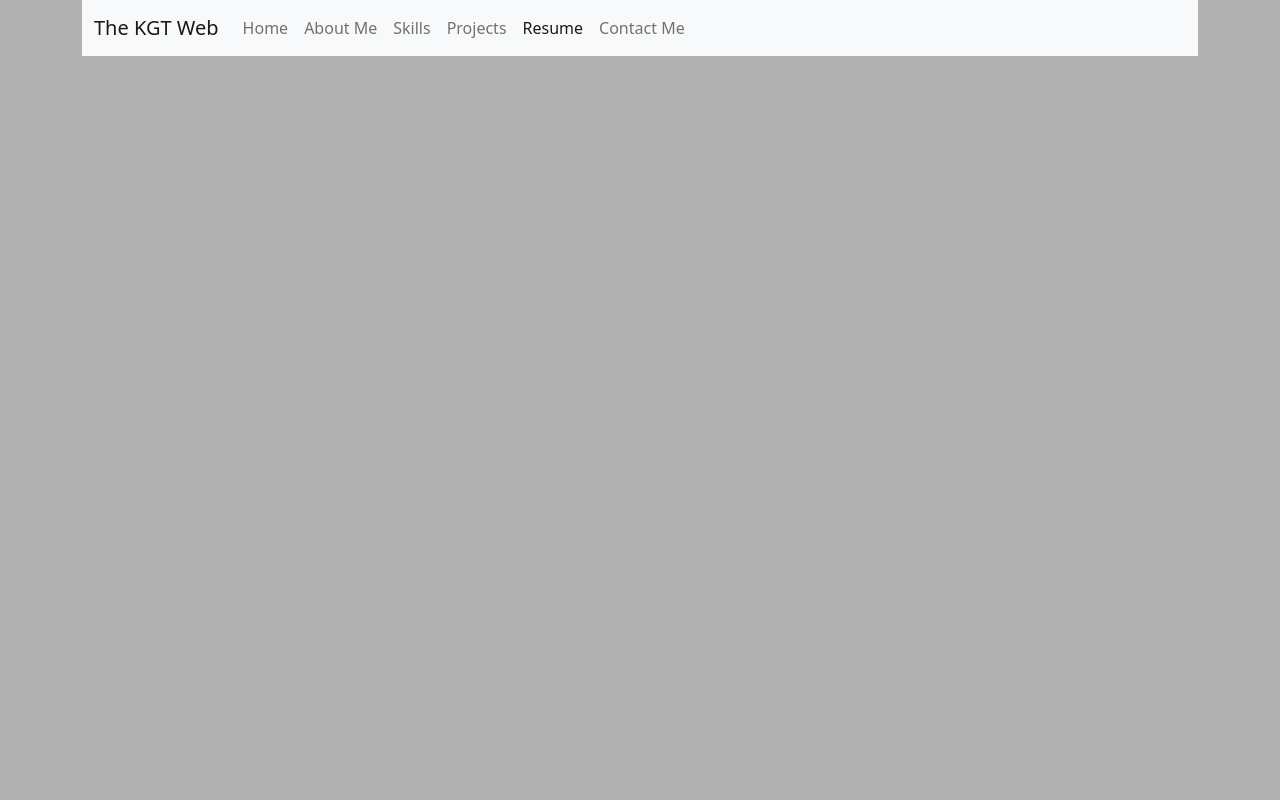
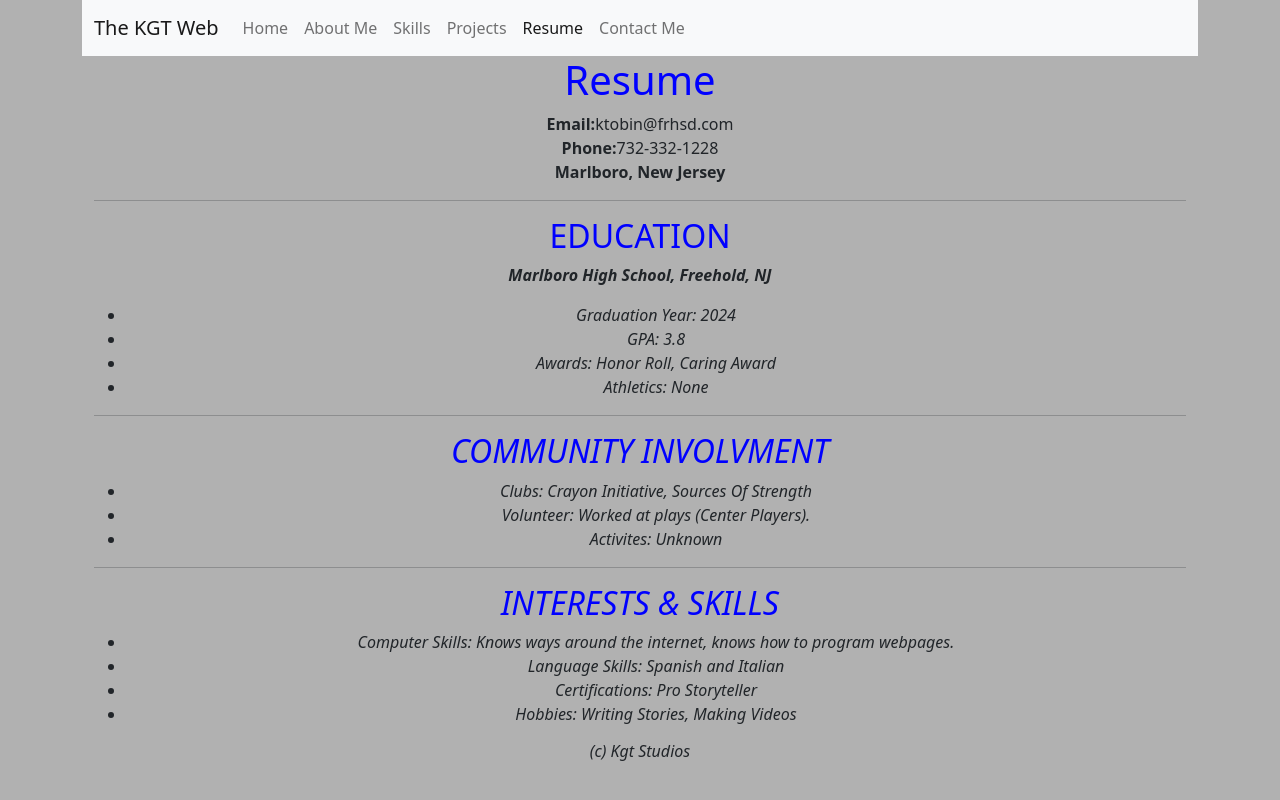
Before and after one commit to KGTCreator/KGT-Web--Final-, a plain HTML site: page resume.html in a window 1280 px wide. Drawn offline with nearby package versions, Linux system fonts and the light colour scheme.

Commit message:
Fixing The Big Problem

```diff
--- a/resume.html
+++ b/resume.html
@@ -53,6 +53,45 @@
                 </div>
             </div>
         </nav>
+    <div class="container">
+        <script src="script.js"></script>
+        <h1>Resume</h1>
+        <p>
+            <b>Email:</b>ktobin@frhsd.com<br>
+            <b>Phone:</b>732-332-1228<br>
+            <b>Marlboro, New Jersey</b>
+        </p>
+        <hr>
+        <h2>EDUCATION</h2>
+        <p>
+            <b><i>Marlboro High School, Freehold, NJ</b>
+        </p>
+        <ul>
+            <li>Graduation Year: 2024</li>
+            <li>GPA: 3.8</li>
+            <li>Awards: Honor Roll, Caring Award</li>
+            <li>Athletics: None</li>
+        </ul>
+        <hr>
+        <h2>COMMUNITY INVOLVMENT</h3>
+            <ul>
+                <li>Clubs: Crayon Initiative, Sources Of Strength</li>
+                <li>Volunteer: Worked at plays (Center Players).</li>
+                <li>Activites: Unknown</li>
+            </ul>
+            <hr>
+            <h2>INTERESTS & SKILLS</h2>
+            <ul>
+                <li>Computer Skills: Knows ways around the internet, knows how to program webpages.</li>
+                <li>Language Skills: Spanish and Italian</li>
+                <li>Certifications: Pro Storyteller</li>
+                <li>Hobbies: Writing Stories, Making Videos</li>
+            </ul>
+</body>
+<h6>(c) Kgt Studios</h6>
+</div>
+</div>
+</div>
 </div>
 <script src="script.js"></script>
 <script src="https://cdn.jsdelivr.net/npm/bootstrap@5.2.2/dist/js/bootstrap.bundle.min.js"
```
Also changed, not shown: Project Pages/CrayonClub.html (+1 -1 lines), Project Pages/DogRefrence.html (+1 -1 lines), Project Pages/EatThis.html (+1 -1 lines), Project Pages/HocusPocus.html (+1 -1 lines), Project Pages/NostalgaToys.html (+1 -1 lines), Project Pages/ReplacementProject.html (+1 -1 lines), Project Pages/SaintPatty.html (+1 -1 lines), Project Pages/SharkBoys.html (+12 -1 lines), Project Pages/UziDoorman.html (+1 -1 lines), Project Pages/VerySpoopy.html (+1 -1 lines), aboutme.html (+31 -15 lines), index.html (+10 -5 lines), projects.html (+30 -15 lines), skills.html (+15 -4 lines). Lines whose indentation alone changed are shown as unchanged.
